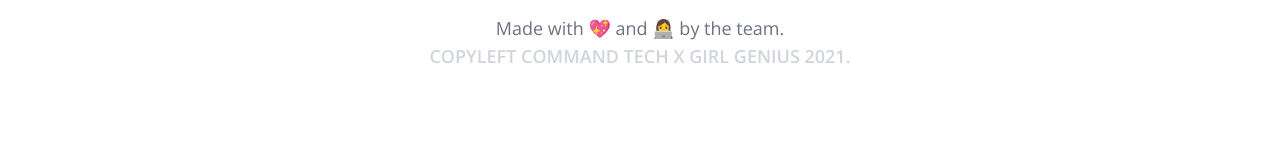
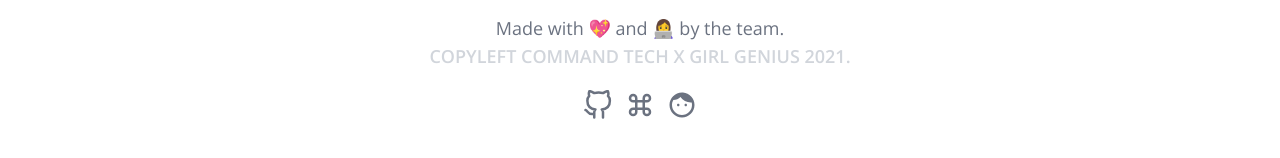
Before and after one commit to Command-Tech/InnovatHER-website, a Next.js app: page / in a window 1280 px wide. Shown: the part 1638-1796 px from the top of the page. Before the commit the page ends 1740 px from the top, so only its background shows below. Built offline with nearby package versions, Linux system fonts and the light colour scheme.

Commit message:
feat: add footer icons (#33)

```diff
--- a/components/footer.js
+++ b/components/footer.js
@@ -1,3 +1,6 @@
+import { FiGithub } from "react-icons/fi"
+import { RiCommandFill } from "react-icons/ri"
+import { CgGirl } from "react-icons/cg"
 export default function Footer() {
   return (
     <div className="text-gray-500 text-center pb-8">
@@ -5,6 +8,17 @@
       <p className="uppercase font-semibold text-gray-300">
         Copyleft Command Tech x Girl Genius 2021.
       </p>
+      <span className="flex justify-center p-5 space-x-3">
+        <a href="https://github.com/eilla1/InnovatHER-website">
+          <FiGithub size={30} />
+        </a>
+        <a href="https://commandtech.codes">
+          <RiCommandFill size={30} />
+        </a>
+        <a href="https://girlgeniusmag.tech">
+          <CgGirl size={30} />
+        </a>
+      </span>
     </div>
   )
 }
```
